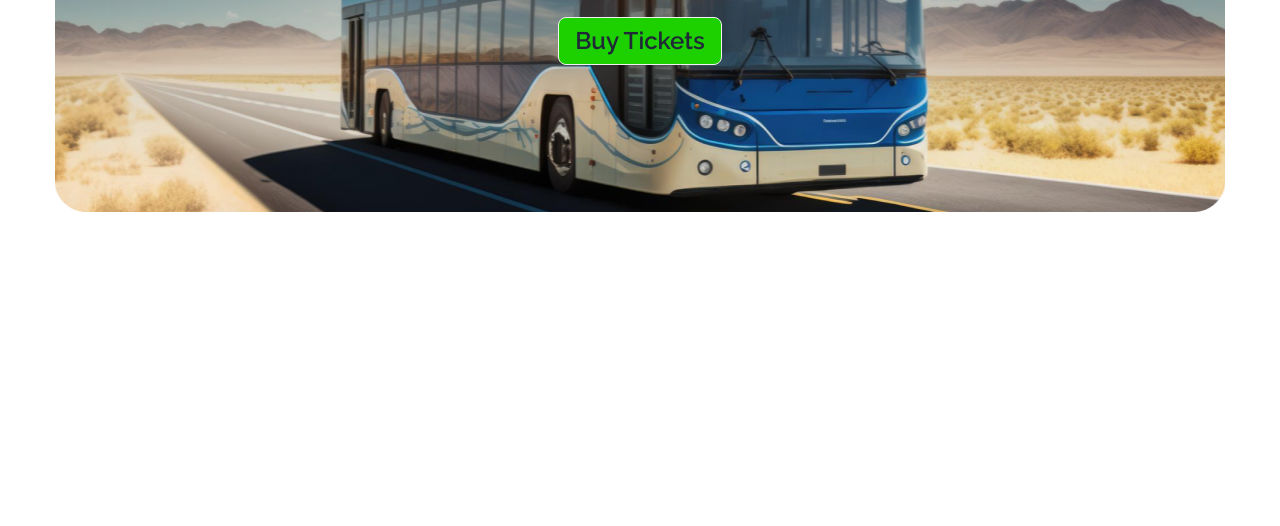
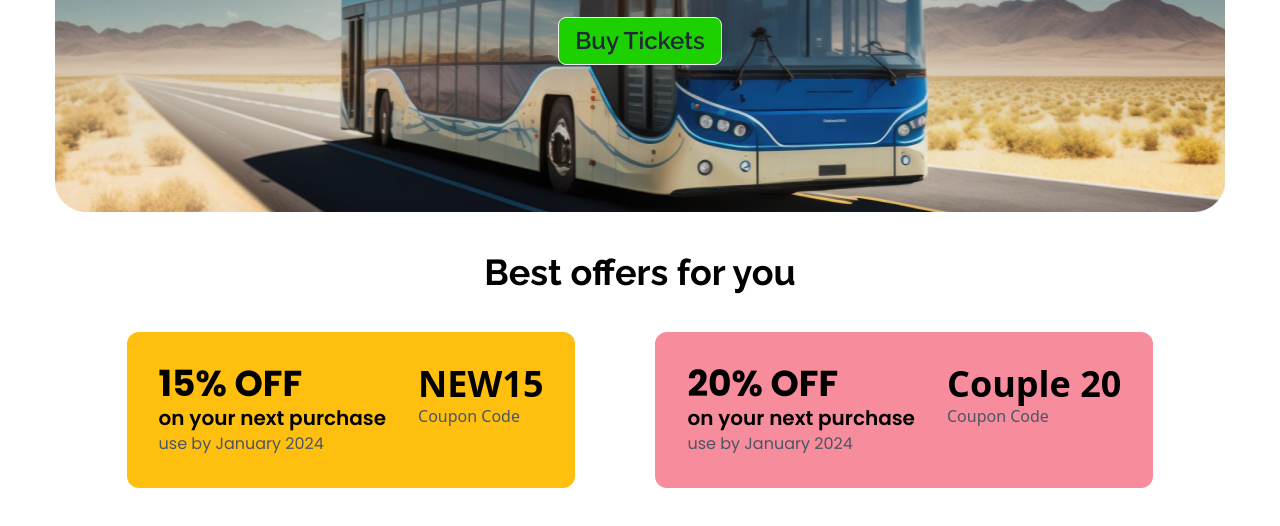
Before and after one commit to Muntahamasuma/Assignment-5, a plain HTML site: page index.html in a window 1280 px wide. Shown: the part 482-1008 px from the top of the page. Before the commit the page ends 800 px from the top, so only its background shows below. Drawn offline with nearby package versions, Linux system fonts and the light colour scheme.

Commit message:
Finish cupon section

```diff
--- a/index.html
+++ b/index.html
@@ -35,7 +35,39 @@
           </div>
         </div>
       </div>
-
+<main>
+    <!-- Cupon -->
+    <section class="m-10">
+        <h3 class="heading-font text-4xl font-bold text-black text-center">Best offers for you</h3>
+        <div class="my-10">
+            <div class="flex flex-col lg:flex-row justify-center items-center gap-20  text-black">
+                <div class=" bg-[#FFBF0F] flex flex-col lg:flex-row rounded-xl p-8 gap-8">
+                    <div class="p-font">
+                      <h2 class="text-4xl font-bold">15% OFF</h2>
+                      <p class="text-xl font-semibold">on your next purchase</p>
+                      <p class="text-md font-normal text-gray-600">use by January 2024</p>
+                    </div>
+                    <div>
+                        <h2 class="text-4xl font-bold">NEW15</h2>
+                      <p class="text-md font-normal text-gray-600">Coupon Code</p>
+                      </div>
+                  </div>
+                  <!-- card-2 -->
+                  <div class="flex flex-col lg:flex-row justify-center items-center gap-20 text-black">
+                    <div class=" bg-[#F78C9C] flex flex-col lg:flex-row rounded-xl p-8 gap-8">
+                        <div class="p-font">
+                          <h2 class="text-4xl font-bold">20% OFF</h2>
+                          <p class="text-xl font-semibold">on your next purchase</p>
+                          <p class="text-md font-normal text-gray-600">use by January 2024</p>
+                        </div>
+                        <div>
+                            <h2 class="text-4xl font-bold">Couple 20</h2>
+                          <p class="text-md font-normal text-gray-600">Coupon Code</p>
+                          </div>
+                      </div>
+        </div>
+    </section>
+</main>
 </header>
  <script src="scripts/"></script>
 </body>
```
